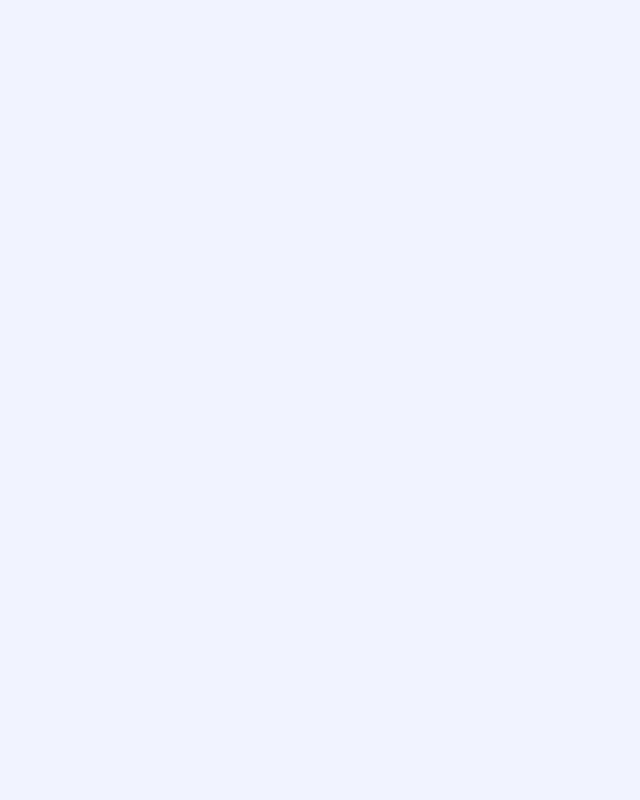
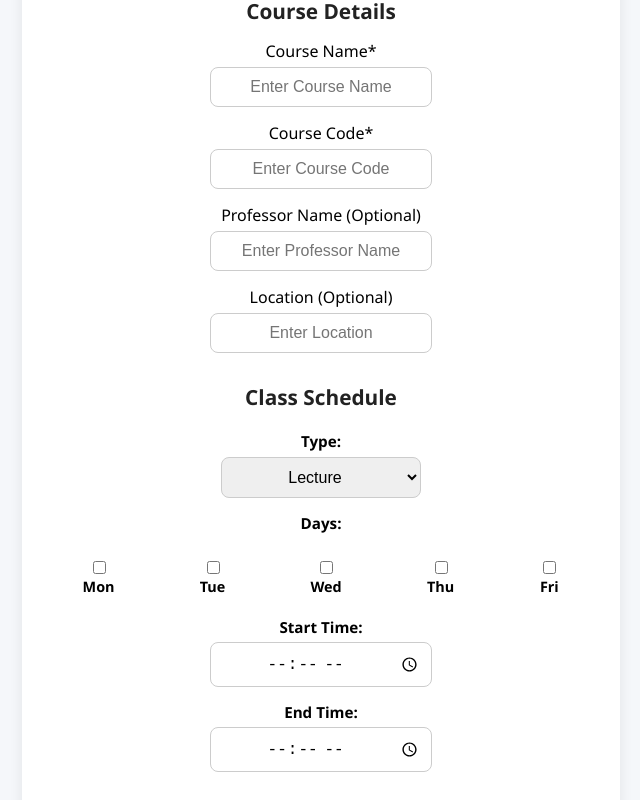
Before and after one commit to LReed03/course-dashboard, a React (Create React App) app in the folder frontend/: page /edit-course/1 in a window 1280 px wide. Before the commit this address had no page. Shown: the part 240-1040 px from the top of the page, without its empty margins (319-959 px from the left). Before the commit the page ends 800 px from the top, so only its background shows below. Built offline with nearby package versions, Linux system fonts and the light colour scheme; no server answers.

Commit message:
Add CourseEditor component for editing course details; implement form handling and schedule management

```diff
--- a/frontend/src/App.js
+++ b/frontend/src/App.js
@@ -5,6 +5,7 @@ import Landing from './pages/Landing';
 import Dashboard from './pages/Dashboard';
 import Schedule from './pages/Schedule';
 import CourseCreation from './pages/CourseCreation';
+import CourseEditor from './pages/CourseEditor';
 
 
 function App() {
@@ -17,6 +18,7 @@ function App() {
           <Route path="/todo" element={<Todo/>} />
           <Route path="/schedule" element={<Schedule/>} />
           <Route path="/dashboard/coursecreation" element={<CourseCreation/>} />
+          <Route path="/edit-course/:id" element={<CourseEditor />} />
         </Routes>
       </BrowserRouter>
     </div>
--- a/frontend/src/api/courseAPI.js
+++ b/frontend/src/api/courseAPI.js
@@ -49,3 +49,7 @@ export async function deleteCourse(course) {
         console.error("Error loading tasks:", error);
     }
 }
+
+export async function editCourse(course){
+
+}
--- a/frontend/src/components/Course.js
+++ b/frontend/src/components/Course.js
@@ -2,8 +2,10 @@ import React from "react";
 import "../styles/Course.css";
 import { deleteTask } from "../api/TodoAPI";
 import { deleteCourse } from "../api/courseAPI";
+import { useNavigate } from "react-router-dom";
 
 function Course({course, tasks, setTasks, setCourses}) {
+    const navigate = useNavigate();
     function removeTask(task) {
       deleteTask(task);
       setTasks(prev => prev.filter(t => t.id !== task.id));
@@ -53,7 +55,7 @@ function Course({course, tasks, setTasks, setCourses}) {
         ) : (
         <p className="no-course">No tasks available for this course.</p>
         )}
-
+            <button id="edit-class" onClick={() => navigate(`/edit-course/${course.id}`)}>Edit</button>
             <button id="remove-class" onClick={() => removeCourse(course)}>Remove Class</button>
         </div>
      );
--- /dev/null
+++ b/frontend/src/pages/CourseEditor.js
@@ -0,0 +1,182 @@
+import React, { useState, useEffect } from "react";
+import Header from "../components/Header";
+import Footer from "../components/Footer";
+import { loadCourses,  editCourse } from "../api/courseAPI";
+import { useNavigate } from "react-router-dom";
+import "../styles/CourseCreation.css";
+import { useParams } from "react-router-dom";
+
+
+function CourseEditor() {
+    const [course, setCourse] = useState("");
+    const [courses, setCourses] = useState([]);
+    const [schedule, setSchedule] = useState([
+        {type: "Lecture", days: [], startTime: "", endTime: "" },
+    ]);
+
+    const daysOfWeek = ["Mon", "Tue", "Wed", "Thu", "Fri"];
+    const navigate = useNavigate();
+    const { id } = useParams();
+
+
+    useEffect(() => {
+        async function fetchData() {
+        const allCourses = await loadCourses();
+        setCourses(allCourses);
+        const match = allCourses.find(c => String(c.id) === id);
+        if (match) {
+            setCourse(match);
+            setSchedule(match.schedule);
+        }
+        }
+        fetchData();
+    }, [id]);
+
+  function handleDayChange(index, day) {
+    const updated = [...schedule];
+    const currentDays = updated[index].days;
+    if (currentDays.includes(day)) {
+      updated[index].days = currentDays.filter((d) => d !== day);
+    }
+    else {
+      updated[index].days = [...currentDays, day];
+    }
+    setSchedule(updated);
+  }
+
+  function handleTimeChange(index, field, value) {
+    const updated = [...schedule];
+    updated[index][field] = value;
+    setSchedule(updated);
+  }
+
+  function handleTypeChange(index, value) {
+    const updated = [...schedule];
+    updated[index].type = value;
+    setSchedule(updated);
+    }
+
+
+  function handleAddSlot() {
+    setSchedule([...schedule, { days: [], startTime: "", endTime: "" }]);
+  }
+
+  function handleRemoveSlot(index) {
+    const updated = [...schedule];
+    updated.splice(index, 1);
+    setSchedule(updated);
+  }
+
+  function handleSubmit(e) {
+    e.preventDefault();
+    const courseData = {
+      id: id,
+      name: e.target.courseName.value,
+      code: e.target.courseCode.value,
+      professor: e.target.professorName.value,
+      location: e.target.location.value,
+      schedule: schedule,
+    };
+    for (let i = 0; i < courses.length; i++) {
+        if (id != course.id && courses[i].code === courseData.code) {
+            alert("Course code already exists. Please use a different code.");
+            return;
+            }
+        }
+
+    console.log("Submitting course:", courseData);
+    editCourse(courseData);
+    setTimeout(() => {
+        navigate("/dashboard");
+        }, 1000);
+
+  }
+
+  return (
+    <div  className="course-creation-container">
+      <Header />
+      <div className="container">
+        <h1>Edit Course</h1>
+        <form onSubmit={handleSubmit}>
+          <h3>Course Details</h3>
+          <label htmlFor="courseName">Course Name*</label>
+          <input type="text" id="courseName" name="courseName" placeholder="Enter Course Name" value={course.name} required />
+
+          <label htmlFor="courseCode">Course Code*</label>
+          <input type="text" id="courseCode" name="courseCode" placeholder="Enter Course Code" value={course.code} required />
+
+          <label htmlFor="professorName">Professor Name (Optional)</label>
+          <input type="text" id="professorName" name="professorName" placeholder="Enter Professor Name" value={course.professor}/>
+
+          <label htmlFor="location">Location (Optional)</label>
+          <input type="text" id="location" name="location" placeholder="Enter Location" value={course.location}/>
+
+          <h3>Class Schedule</h3>
+          {schedule.map((slot, index) => (
+              <div key={index} className="select-container">
+                <label htmlFor={`type-${index}`}>Type:</label>
+                <select
+                  id={`type-${index}`}
+                  value={slot.type}
+                  onChange={(e) => handleTypeChange(index, e.target.value)}
+                >
+                  <option value="Lecture">Lecture</option>
+                  <option value="Lab">Lab</option>
+                  <option value="Tutorial">Tutorial</option>
+                </select>
+              <div>
+                <label>Days:</label>
+                <div  className="days-container">
+                  {daysOfWeek.map((day) => (
+                    <label key={day}>
+                      <input
+                        type="checkbox"
+                        checked={slot.days.includes(day)}
+                        onChange={() => handleDayChange(index, day)}
+                      />
+                      {day}
+                    </label>
+                  ))}
+                </div>
+              </div>
+
+              <div>
+                <label>
+                  Start Time:
+                  <input
+                    type="time"
+                    value={slot.startTime}
+                    onChange={(e) => handleTimeChange(index, "startTime", e.target.value)}
+                  />
+                </label>
+
+                <label>
+                  End Time:
+                  <input
+                    type="time"
+                    value={slot.endTime}
+                    onChange={(e) => handleTimeChange(index, "endTime", e.target.value)}
+                  />
+                </label>
+              </div>
+
+              {schedule.length > 1 && (
+                <button type="button" onClick={() => handleRemoveSlot(index)} className="small-button-remove">
+                  Remove Time Slot
+                </button>
+              )}
+            </div>
+          ))}
+
+          <button type="button" onClick={handleAddSlot} className="small-button-add">+ Add Time Slot</button>
+
+          <br /><br />
+          <button type="submit">Edit Course</button>
+        </form>
+      </div>
+      <Footer />
+    </div>
+  );
+}
+
+export default CourseEditor;
```
